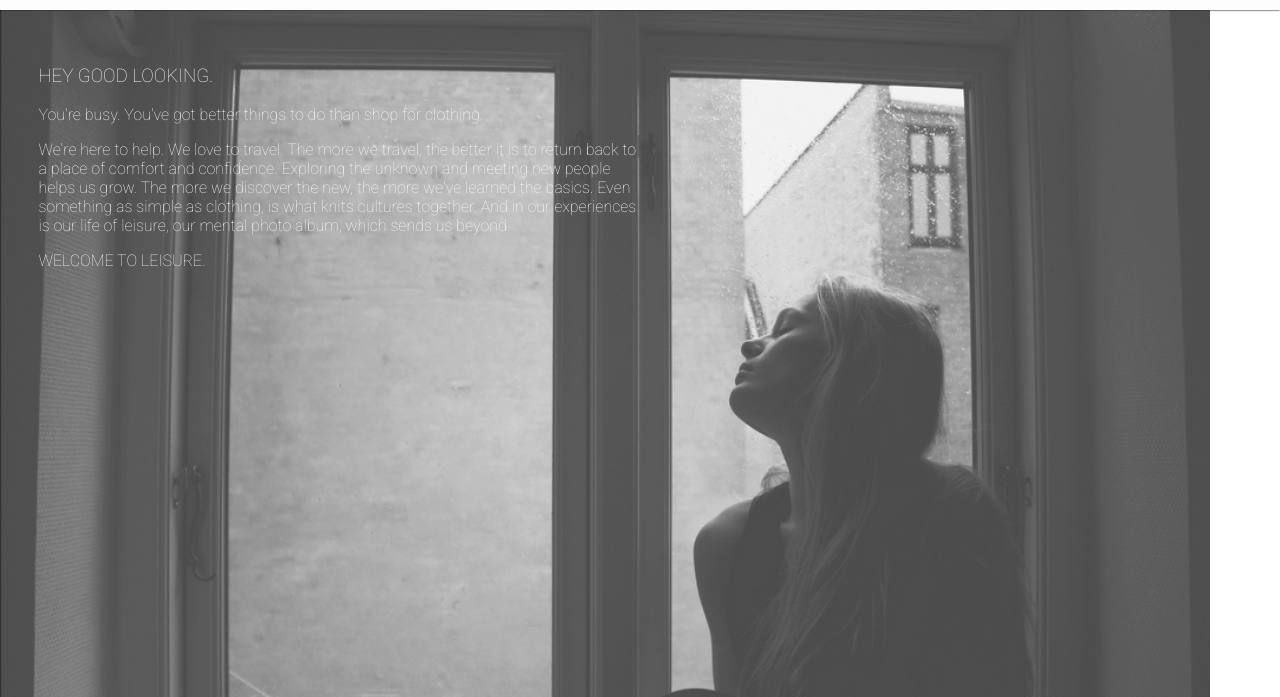
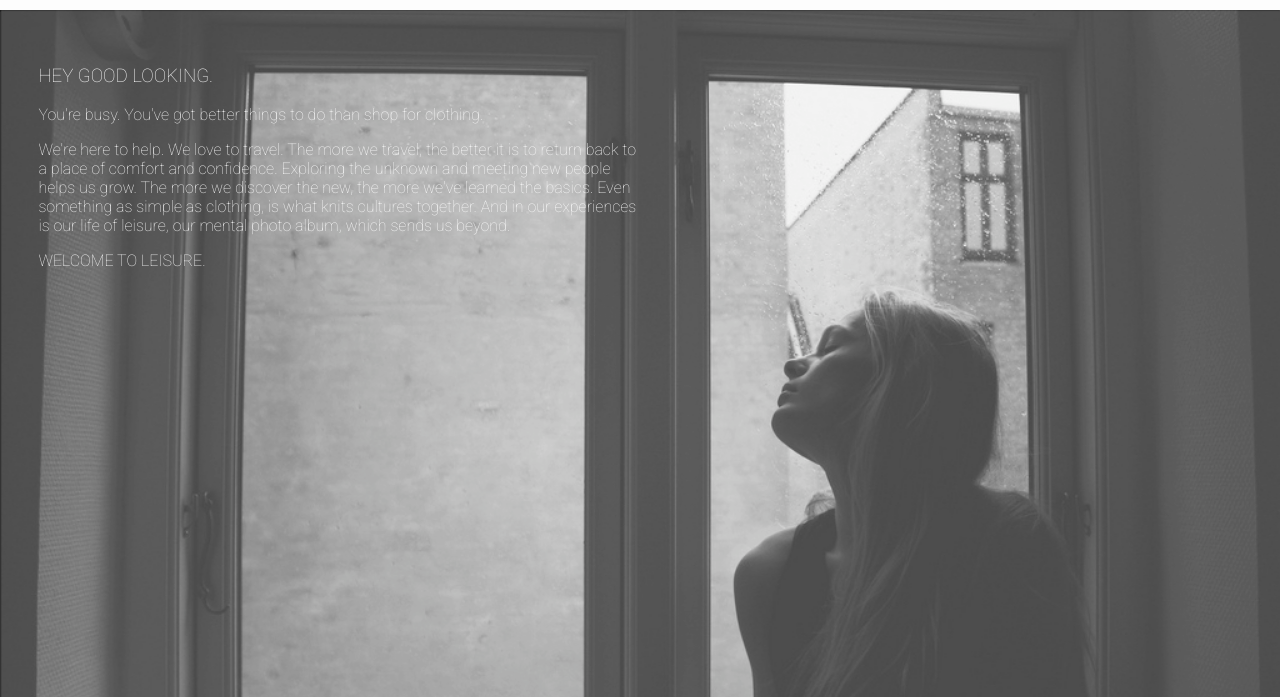
Before and after one commit to fiveinfinity/leisure, a plain HTML site: page index.html in a window 1280 px wide. Shown: the part 50-747 px from the top of the page. Drawn offline with nearby package versions, Linux system fonts and the light colour scheme; some packages are replaced by stand-ins of ours; a script that the page names is missing.

Commit message:
adjusted img width on welcome

```diff
--- a/stylesheets/welcome.css
+++ b/stylesheets/welcome.css
@@ -13,8 +13,8 @@
 }
 
 #welcome img {
-  width: auto;
-  height: 100%;
+  width: 100vw;
+  height: auto;
 }
 
 @media only screen and (min-width: 1450px) {
```
